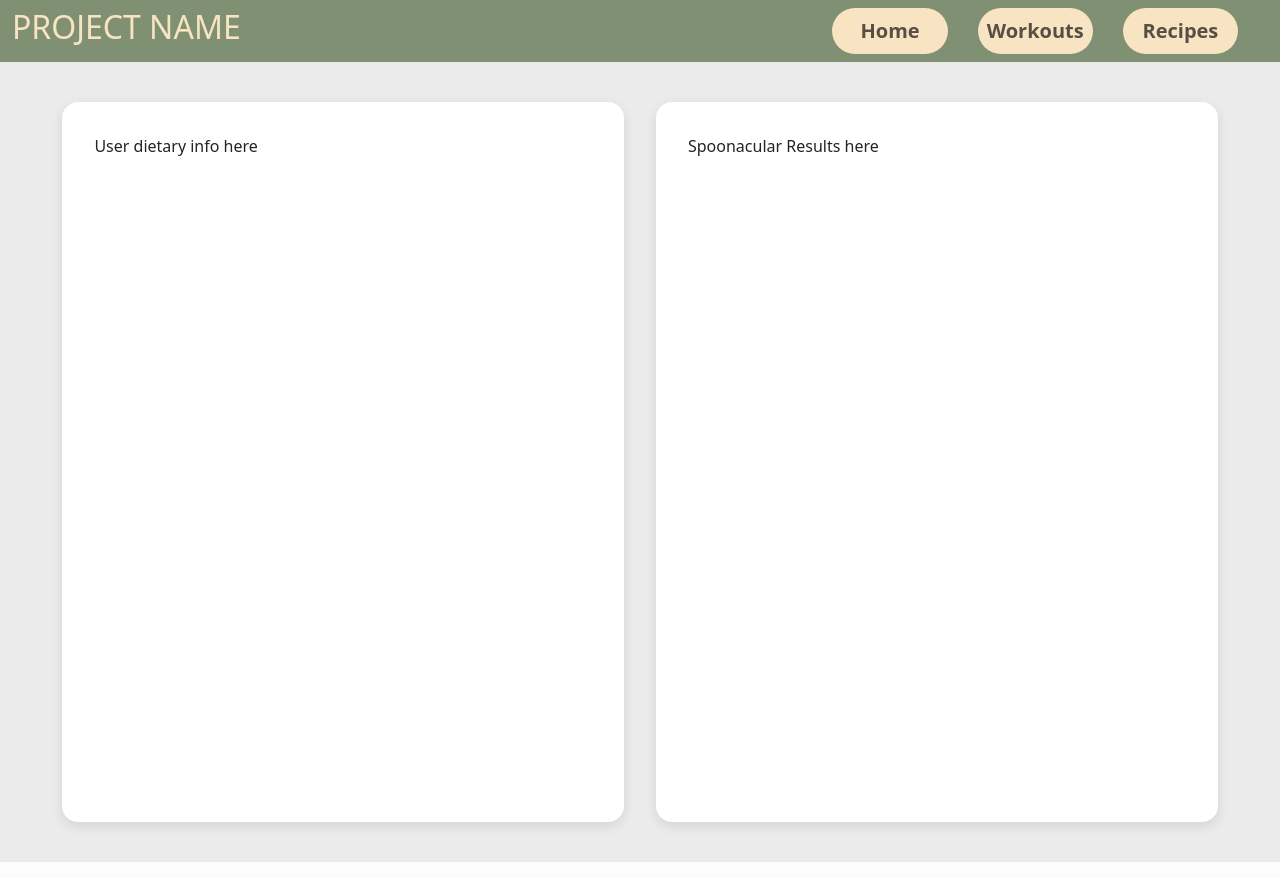
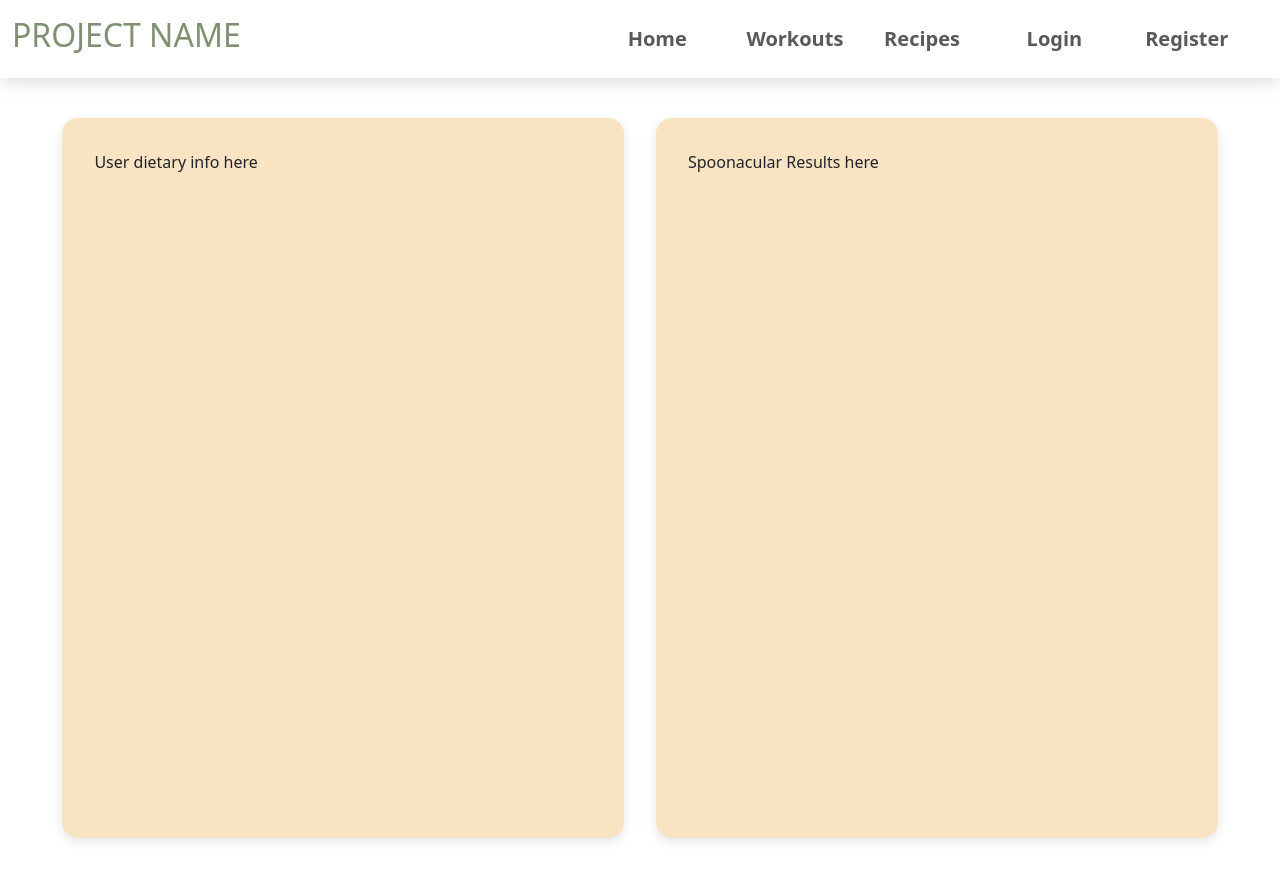
Before and after one commit to Yabsram/fitnessProject, a Flask app: page /recipes in a window 1280 px wide. Run offline with Flask 3, Linux system fonts and the light colour scheme; a user stored in the database is signed in.

Commit message:
Restructured home page layout

```diff
--- a/static/main.css
+++ b/static/main.css
@@ -6,21 +6,29 @@ h1{
     text-align:left;
 }
 
+h6{
+    text-align: left;
+}
+
 p{
     text-align: left;
 }
 
-.nav-link-container{
-  background-color:#F8E3C2 !important;
+.navbar{
+    padding-top: 1rem !important;
+    padding-bottom: 1rem !important;
+    box-shadow: 0px 0px 20px rgba(0, 0, 0, 0.2);
+}
+
+.nav-link{
     margin-right: 30px !important;
-  width: 9vw !important;
+    width: 8vw !important;
     text-align: center !important;
     transition: all .3s !important;
     font-weight: bold !important;
-  border-radius: 40px !important;
 }
 
-.nav-link-container:hover{
+.nav-link:hover{
     background-color: #f3cd92 !important;
 }
 
@@ -29,6 +37,7 @@ p{
 }
 
 .page-wrapper {
+  background-color: #FFFFFF;
   display: flex;
   justify-content: center;
   align-items: center;
@@ -36,8 +45,8 @@ padding: 2rem;
   min-height: 100vh;
 }
 
-.white-box {
-background-color: white;
+.creme-box {
+  background-color: #F8E3C2;
   border-radius: 16px;
   box-shadow: 0 4px 12px rgba(0, 0, 0, 0.1);
   padding: 2rem;
@@ -52,6 +61,29 @@ text-align: center;
     justify-content: space-between;
     width: 95%;
     align-items: center;
+}
+
+.header-row {
+  display: flex;
+  justify-content: space-evenly;
+  align-items: center;
+  gap: 10rem;
+  flex-wrap: wrap;
+}
+
+.text-row {
+  display: flex;
+  justify-content: space-evenly;
+  align-items: flex-start;
+  gap: 2rem;
+  flex-wrap: wrap;
+}
+
+.text-row p {
+  flex: 1;
+  max-width: 45%;
+  text-align: left;
+  line-height: 1.6;
 }
 
 .side-image {
--- a/templates/nav.html
+++ b/templates/nav.html
@@ -10,8 +10,8 @@
 </head>
 
 <body style="background-color: #EBEBEB;">
-    <nav class="navbar sticky-top navbar-expand-lg" style="background-color: #7F9172">
-        <div class="container-fluid" style="color:#F8E3C2">
+    <nav class="navbar sticky-top navbar-expand-lg" style="background-color: #FFFFFF">
+        <div class="container-fluid" style="color:#7F9172">
             <h2>PROJECT NAME</h2>
             <button class="navbar-toggler" type="button" data-bs-toggle="collapse" data-bs-target="#navbarNavAltMarkup"
                 aria-controls="navbarNavAltMarkup" aria-expanded="false" aria-label="Toggle navigation">
@@ -22,6 +22,8 @@
                     <div class="nav-link-container"><a class="nav-link fs-5" href="/">Home</a></div>
                     <div class="nav-link-container"><a class="nav-link fs-5" href="/workouts">Workouts</a></div>
                     <div class="nav-link-container"><a class="nav-link fs-5" href="/recipes">Recipes</a></div>
+                    <div class="nav-link-container"><a class="nav-link fs-5" href="/login">Login</a></div>
+                    <div class="nav-link-container"><a class="nav-link fs-5" href="/register">Register</a></div>
                 </div>
             </div>
         </div>
--- a/templates/recipes.html
+++ b/templates/recipes.html
@@ -6,11 +6,11 @@
 
   <div class="two-box-row">
 
-    <div class="white-box">
+    <div class="creme-box">
       <p>User dietary info here</p>
     </div>
 
-    <div class="white-box">
+    <div class="creme-box">
       <p>Spoonacular Results here</p>
     </div>
 
--- a/templates/workouts.html
+++ b/templates/workouts.html
@@ -6,7 +6,7 @@
 
   <div class="two-box-row">
 
-    <div class="white-box">
+    <div class="creme-box">
   <h4>Enter Your Info</h4>
   <form method="POST">
     <div class="form-group">
@@ -33,7 +33,7 @@
   </form>
 </div>
 
-<div class="white-box">
+<div class="creme-box">
   {% if workout_plan %}
     <h4>Personalized Fitness Plan:</h4>
     <pre style="white-space: pre-wrap;">{{ workout_plan }}</pre>
```
Also changed, not shown: templates/home.html (+17 -8 lines), instance/site.db. Lines whose indentation alone changed are shown as unchanged.
